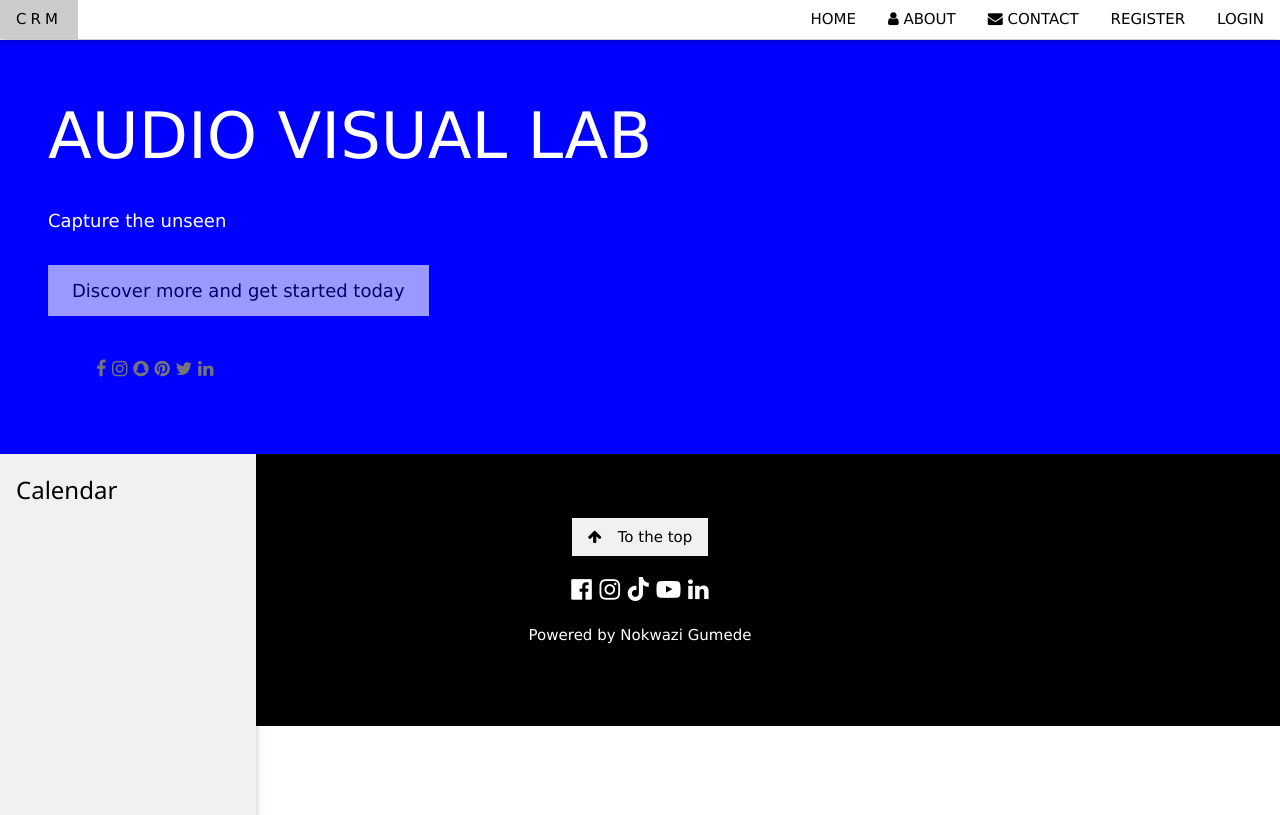
After one commit to Nokwazi761/crm2, a Flask app: template crmApp/templates/calendar.html in a window 1280 px wide. The commit adds this page. Run offline with Flask 3, Linux system fonts and the light colour scheme; the template is opened without the code that fills it, so the values that code supplies are empty.

Commit message:
added calendar

```diff
--- /dev/null
+++ b/crmApp/templates/calendar.html
@@ -0,0 +1,50 @@
+{% extends 'layout.html' %}
+
+{% block content %}
+
+<header class="w3-container" id="home-section" style="background-color: blue; color: white; padding: 48px;">
+    <div class="w3-left-align">
+        <span class="w3-jumbo w3-hide-small">AUDIO VISUAL LAB</span><br>
+        <span class="w3-xxlarge w3-hide-large w3-hide-medium">AUDIO VISUAL LAB</span><br>
+        <span class="w3-large">Capture the unseen</span>
+        <p><a href="/dashboard" class="w3-btn w3-white w3-padding-large w3-large w3-margin-top w3-opacity w3-hover-opacity-off">Discover more and get started today</a></p>
+    </div>
+    <div class="w3-bottom-left w3-text-grey w3-large" style="padding: 24px 48px;">
+        <i class="fa fa-facebook w3-hover-opacity"></i>
+        <i class="fa fa-instagram w3-hover-opacity"></i>
+        <i class="fa fa-snapchat w3-hover-opacity"></i>
+        <i class="fa fa-pinterest w3-hover-opacity"></i>
+        <i class="fa fa-twitter w3-hover-opacity"></i>
+        <i class="fa fa-linkedin w3-hover-opacity"></i>
+    </div>
+</header>
+
+<div class="w3-sidebar w3-bar-block w3-light-grey w3-card" style="width:20%">
+    <h3 class="w3-bar-item">Calendar</h3>
+    <div id="calendar"></div>
+</div>
+
+{% endblock %}
+
+{% block scripts %}
+<script>
+    document.addEventListener('DOMContentLoaded', function() {
+        var calendarEl = document.getElementById('calendar');
+
+        var calendar = new FullCalendar.Calendar(calendarEl, {
+            plugins: ['dayGrid'],
+            defaultView: 'dayGridMonth',
+            header: {
+                left: 'prev,next today',
+                center: 'title',
+                right: 'dayGridMonth,timeGridWeek,timeGridDay'
+            },
+            events: [
+                // Your events data can be added here dynamically
+            ]
+        });
+
+        calendar.render();
+    });
+</script>
+{% endblock %}
```
Also changed, not shown: crmApp/templates/login.html (+21 -3 lines), crmApp/templates/layout.html (line endings or trailing spaces).
